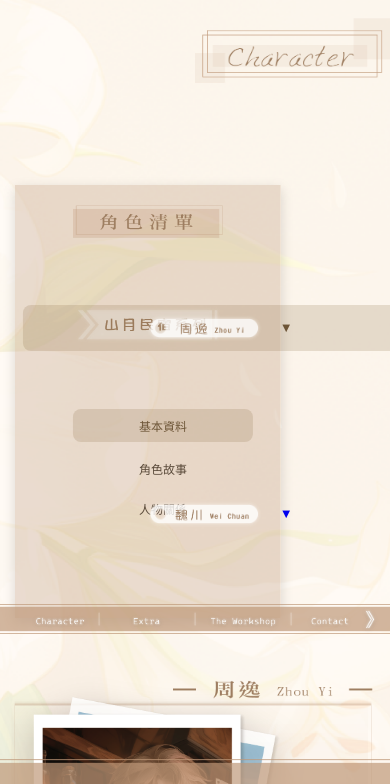
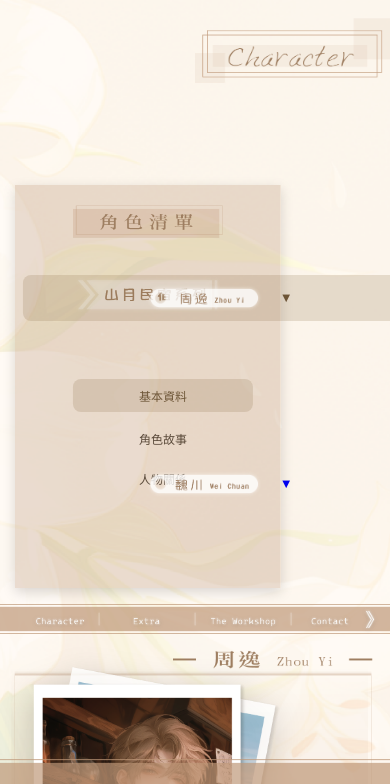
Before and after one commit to huanian-hongge/taohuayaoyao, a plain HTML site: page character.html in a window 390 px wide. Shown: the part 60-844 px from the top of the page. Drawn offline with Linux system fonts and the light colour scheme.

Commit message:
Add files via upload

```diff
--- a/character.html
+++ b/character.html
@@ -787,7 +787,7 @@
 
     .series-title {
         width: 150px;
-        margin: 50px auto 10px;
+        margin: 20px auto 10px;
     }
 
     .character-list a {
```
